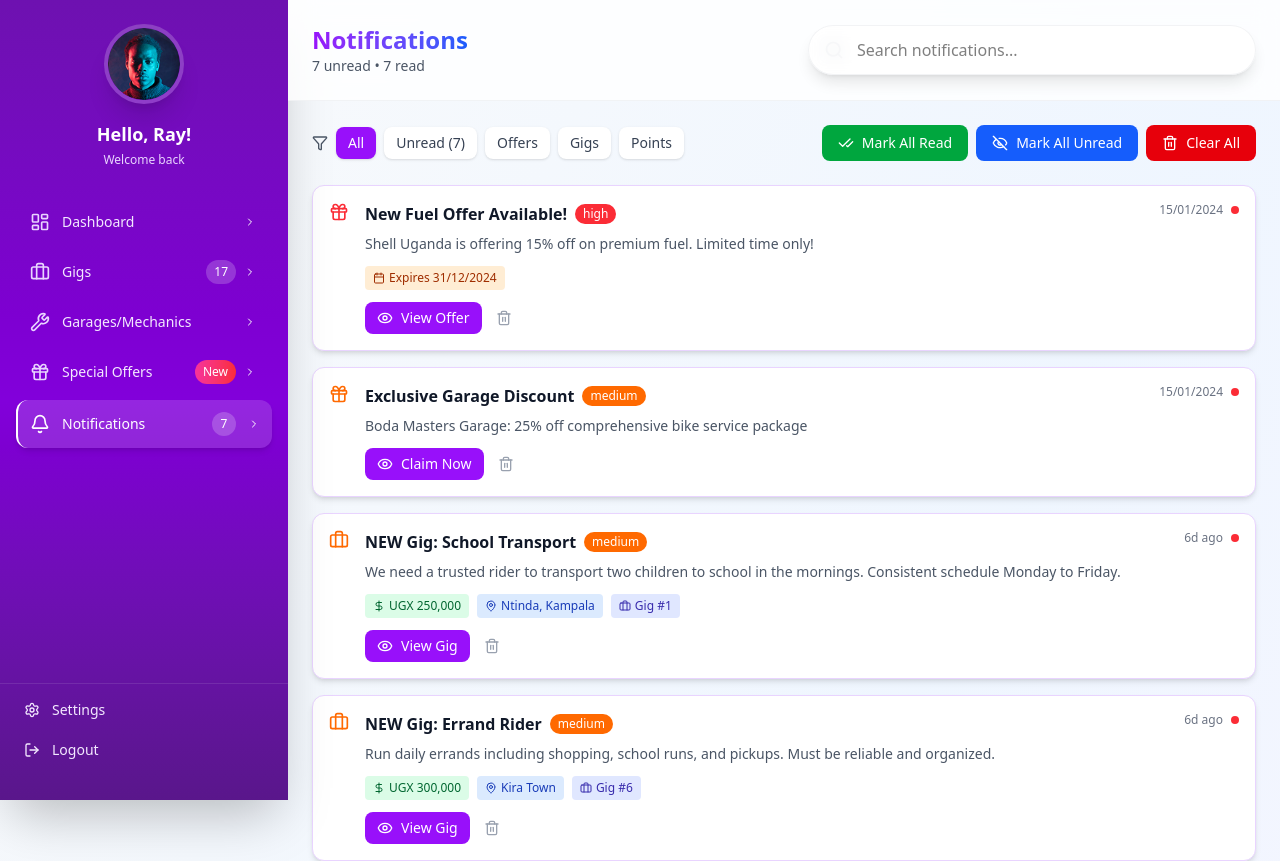
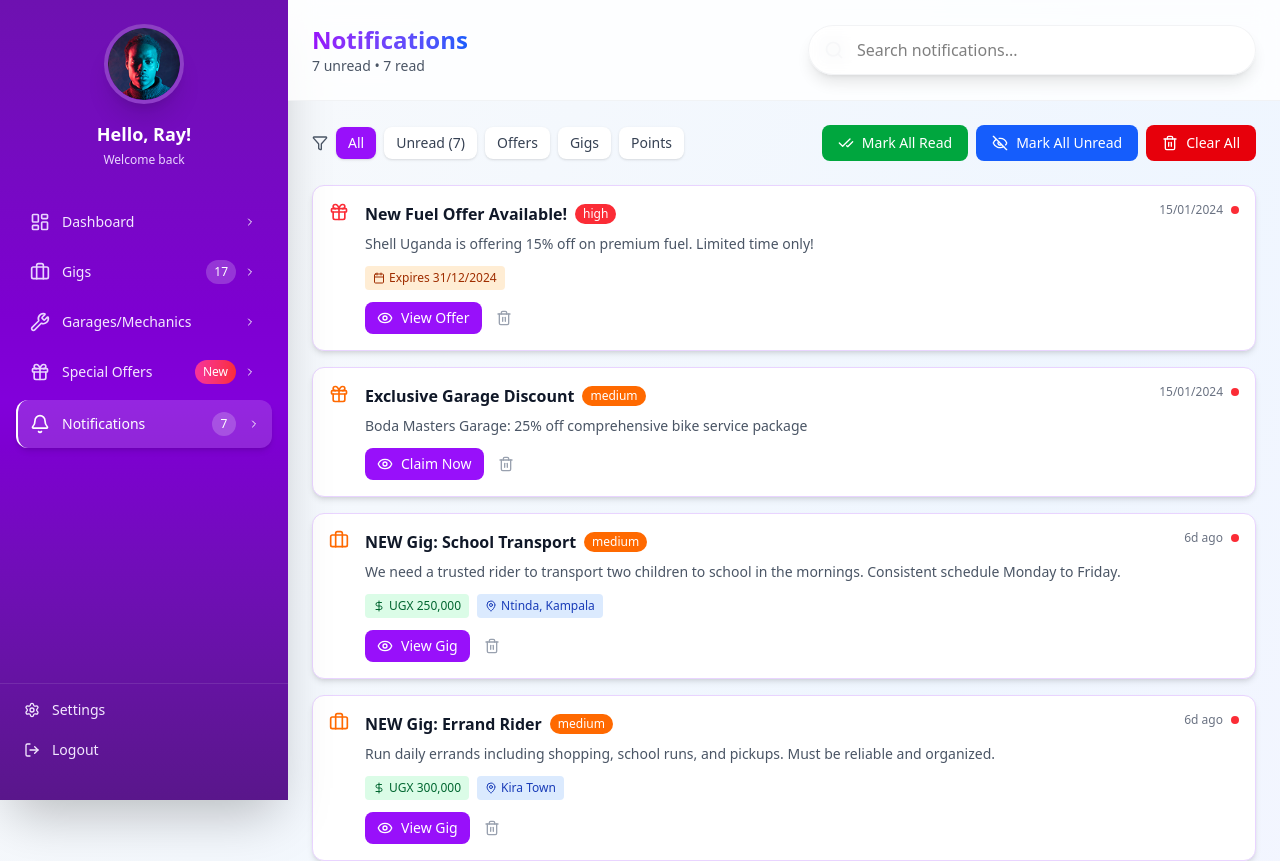
Before and after one commit to Aber-Racheal/driver-partner, a Next.js app: page /notifications in a window 1280 px wide. Shown: the top 861 px of the page. Built offline with nearby package versions, Linux system fonts and the light colour scheme.

Commit message:
removed id from gig notifications

```diff
--- a/src/app/notifications/page.tsx
+++ b/src/app/notifications/page.tsx
@@ -291,12 +291,12 @@ export default function NotificationsPage() {
                                 {notification.metadata.badge}
                               </div>
                             )}
-                            {notification.metadata.gigId && (
+                            {/* {notification.metadata.gigId && (
                               <div className="flex items-center gap-1 bg-indigo-100 text-indigo-800 px-2 py-1 rounded text-xs">
                                 <Briefcase className="w-3 h-3" />
                                 Gig #{notification.metadata.gigId}
                               </div>
-                            )}
+                            )} */}
                           </div>
                         )}
 
```
